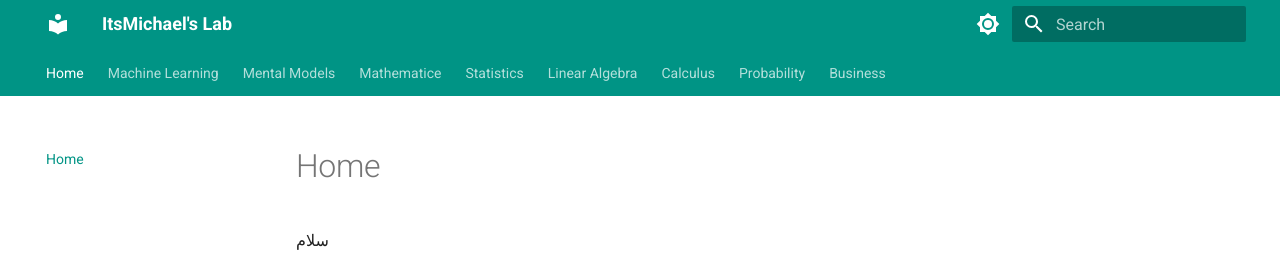
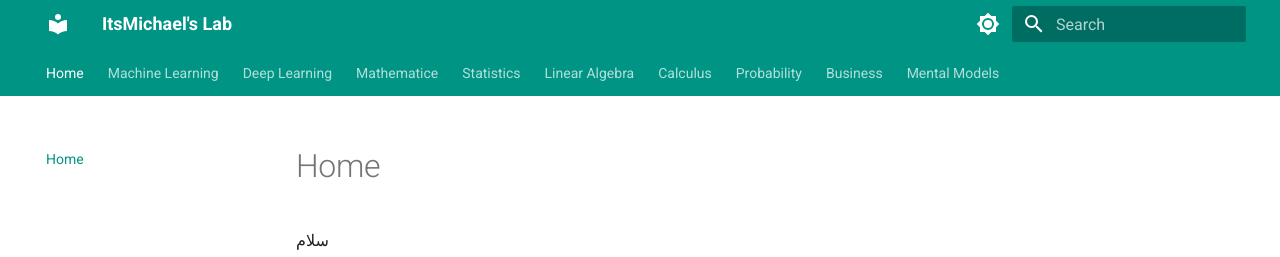
Before and after one commit to ItsMikaeil/ItsMikaeil.github.io, an MkDocs documentation site: the page built from docs/index.md, in a window 1280 px wide. Shown: the top 257 px of the page. Built offline with MkDocs 1.6.1 and Material for MkDocs 9.7.7, drawn with Linux system fonts in a browser that asks for light colours; some of the changed lines change nothing that is shown.

Commit message:
Add new ML notes

```diff
--- a/mkdocs.yml
+++ b/mkdocs.yml
@@ -50,13 +50,13 @@ nav:
   - Home: index.md
   - Machine Learning:
       - Overview: ml/intro.md
-      - Deep Learning: ml/dl_notes.md
-  - Mental Models: mental_models.md
+  - Deep Learning: ml/dl_notes.md
   - Mathematice: Mathematic Note.md
   - Statistics: Statistics.md
   - Linear Algebra: Linear Algebra.md
   - Calculus: Calculus.md
   - Probability: Probability.md
   - Business: Business.md
+  - Mental Models: mental_models.md
 
 # تنظیمات ریاضی (MathJax)
```
